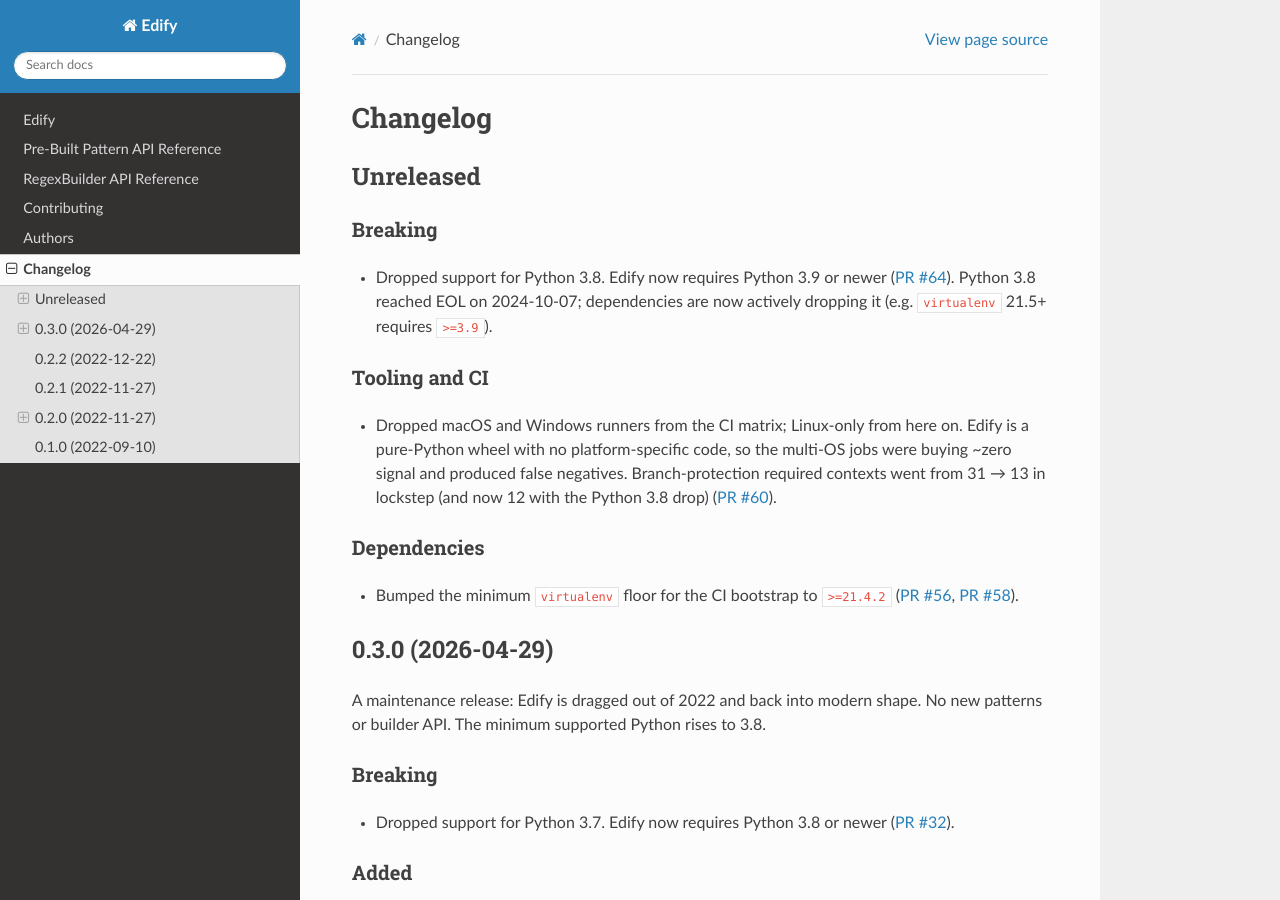
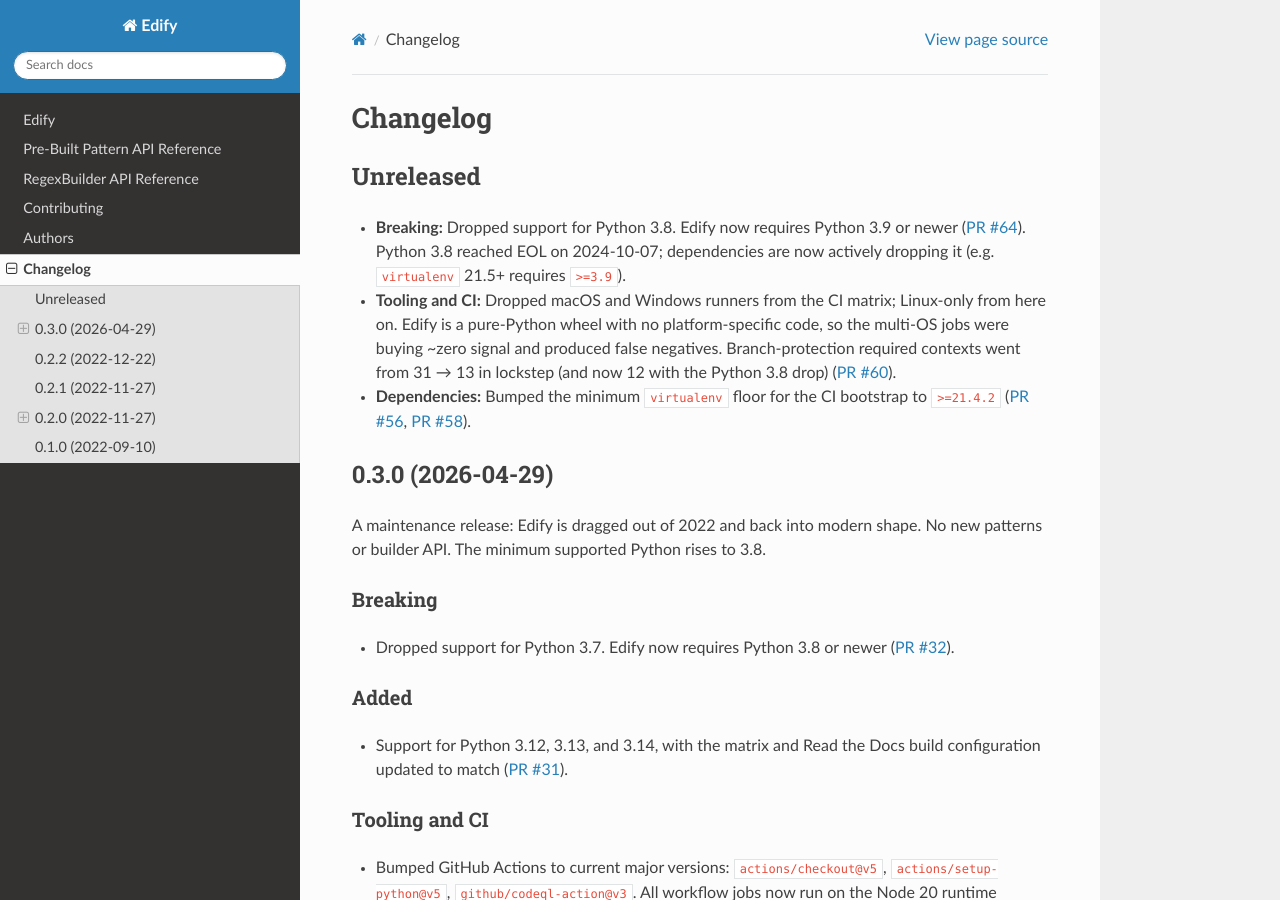
Before and after one commit to luciferreeves/edify, a Sphinx documentation site: the page built from docs/changelog.rst, in a window 1280 px wide and 900 px high. Built offline with Sphinx 7.4.7 and the Read the Docs theme 3.1.0, drawn with Linux system fonts in a browser that asks for light colours.

```diff
--- a/CHANGELOG.rst
+++ b/CHANGELOG.rst
@@ -4,20 +4,9 @@ Changelog
 Unreleased
 ----------
 
-Breaking
-~~~~~~~~
-
-* Dropped support for Python 3.8. Edify now requires Python 3.9 or newer (:pr:`64`). Python 3.8 reached EOL on 2024-10-07; dependencies are now actively dropping it (e.g. ``virtualenv`` 21.5+ requires ``>=3.9``).
-
-Tooling and CI
-~~~~~~~~~~~~~~
-
-* Dropped macOS and Windows runners from the CI matrix; Linux-only from here on. Edify is a pure-Python wheel with no platform-specific code, so the multi-OS jobs were buying ~zero signal and produced false negatives. Branch-protection required contexts went from 31 → 13 in lockstep (and now 12 with the Python 3.8 drop) (:pr:`60`).
-
-Dependencies
-~~~~~~~~~~~~
-
-* Bumped the minimum ``virtualenv`` floor for the CI bootstrap to ``>=21.4.2`` (:pr:`56`, :pr:`58`).
+* **Breaking:** Dropped support for Python 3.8. Edify now requires Python 3.9 or newer (:pr:`64`). Python 3.8 reached EOL on 2024-10-07; dependencies are now actively dropping it (e.g. ``virtualenv`` 21.5+ requires ``>=3.9``).
+* **Tooling and CI:** Dropped macOS and Windows runners from the CI matrix; Linux-only from here on. Edify is a pure-Python wheel with no platform-specific code, so the multi-OS jobs were buying ~zero signal and produced false negatives. Branch-protection required contexts went from 31 → 13 in lockstep (and now 12 with the Python 3.8 drop) (:pr:`60`).
+* **Dependencies:** Bumped the minimum ``virtualenv`` floor for the CI bootstrap to ``>=21.4.2`` (:pr:`56`, :pr:`58`).
 
 0.3.0 (2026-04-29)
 ------------------
--- a/docs/conf.py
+++ b/docs/conf.py
@@ -34,6 +34,7 @@ extlinks = {
 # rather than letting docs CI fail every time we bump.
 linkcheck_ignore = [
     r'https://github\.com/luciferreeves/edify/compare/v\d+\.\d+\.\d+\.\.\.main',
+    r'https://github\.com/luciferreeves/edify/(pull|issues)/\d+',
 ]
 # on_rtd is whether we are on readthedocs.org
 on_rtd = os.environ.get('READTHEDOCS', None) == 'True'
```
